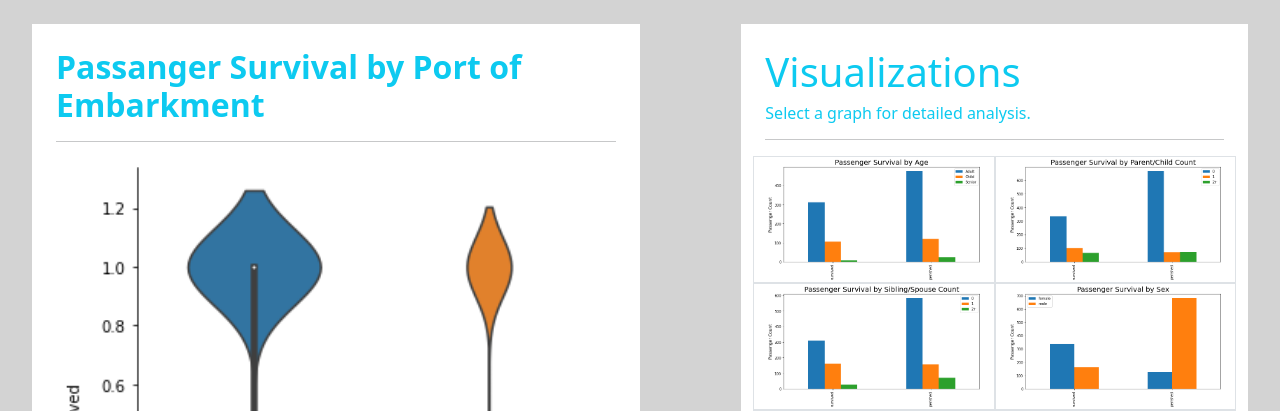
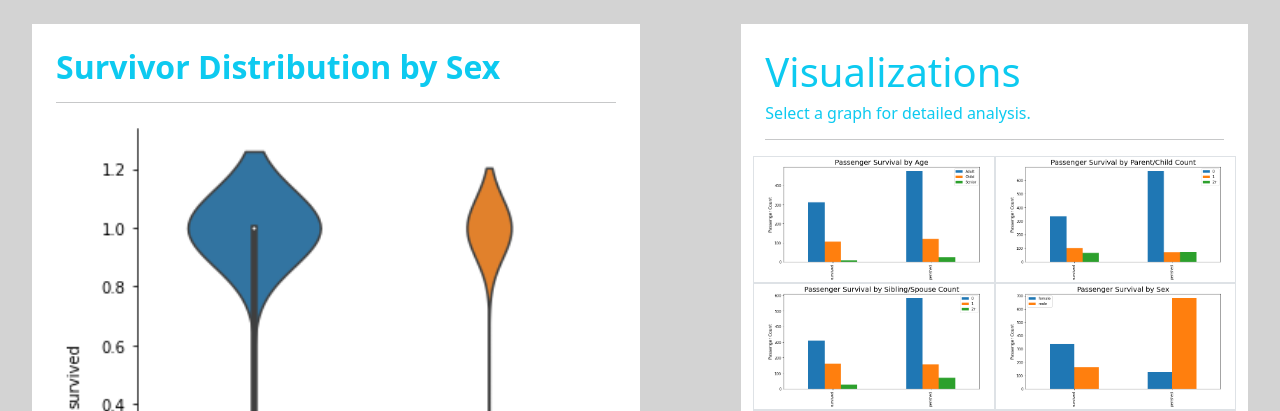
Before and after one commit to jenpusz/Final-Project, a Flask app: page /vis8 in a window 1280 px wide. Shown: the part 62-473 px from the top of the page. Run offline with Flask 2, Linux system fonts and the light colour scheme.

Commit message:
Update vis8.html

```diff
--- a/templates/vis8.html
+++ b/templates/vis8.html
@@ -26,7 +26,7 @@
     <div class="row">
 
       <div class="col-md-6 bg-white p-4">
-        <h2 class="text-info fw-bold">Passanger Survival by Port of Embarkment</h2>
+        <h2 class="text-info fw-bold">Survivor Distribution by Sex</h2>
         <hr>
         <img src="../static/img/survivor_dist_by_sex.png" alt="" class="w-100">
         <p> Examining the survival rate based on port of embarkment is interesting from the standpoint of determining whether a particular region suffered greater losses.
```
